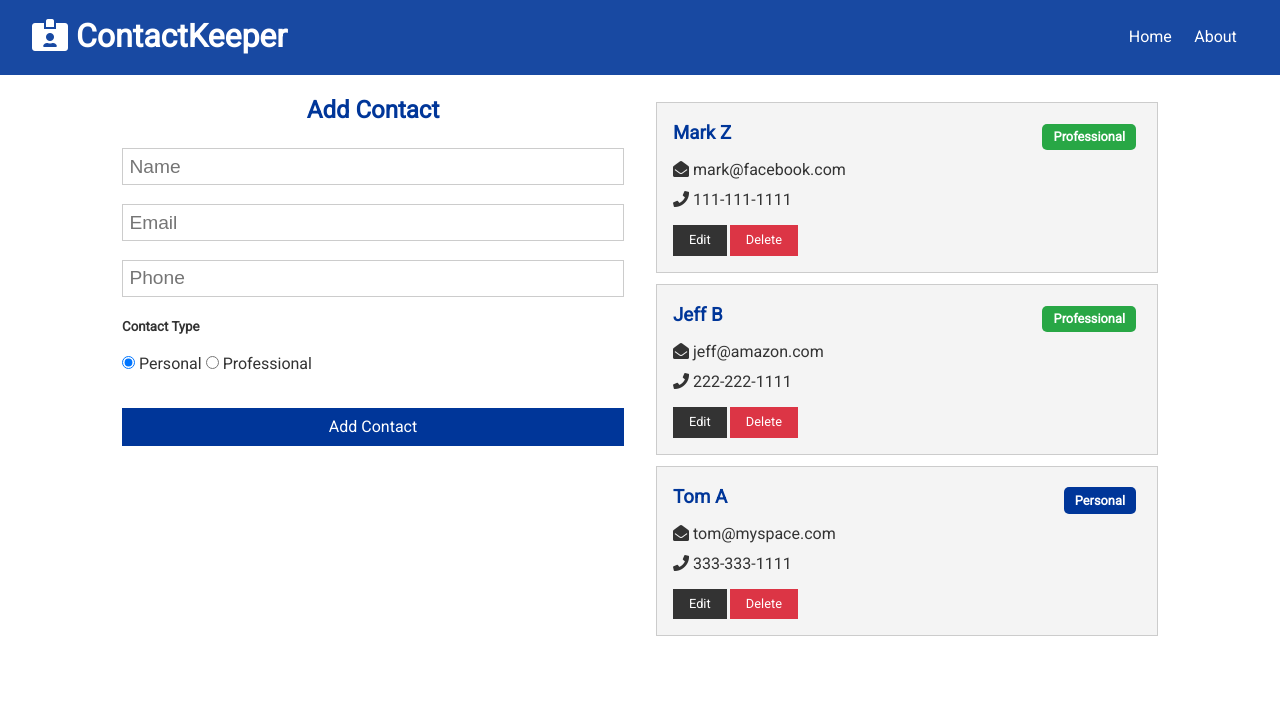
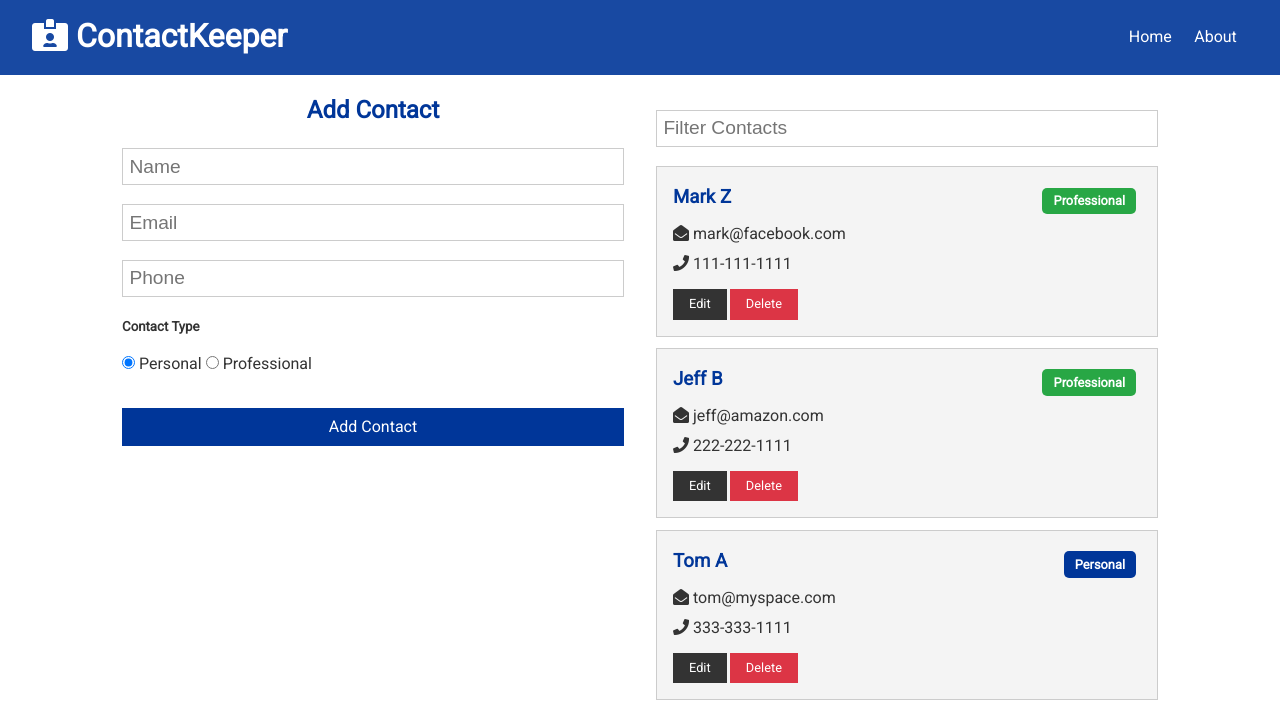
Before and after one commit to Brian-Holland/Contact-Keeper, a React (Create React App) app in the folder client/: page / in a window 1280 px wide. Shown: the top 722 px of the page. Built offline with nearby package versions, Linux system fonts and the light colour scheme.

Commit message:
added filter

```diff
--- /dev/null
+++ b/client/src/components/contacts/ContactFilter.js
@@ -0,0 +1,36 @@
+import React, { useContext, useRef, useEffect } from "react";
+import ContactConext from "../../context/contact/contactContext";
+
+const ContactFilter = () => {
+    const contactContext = useContext(ContactConext);
+
+    const { filterContacts, clearFilter, filtered } = contactContext;
+
+    const text = useRef("");
+
+    useEffect(() => {
+        if (filtered === null) {
+            text.current.value = "";
+        }
+    });
+
+    const onChange = e => {
+        if (text.current.value !== "") {
+            filterContacts(e.target.value);
+        } else {
+            clearFilter();
+        }
+    };
+    return (
+        <form>
+            <input
+                ref={text}
+                type="text"
+                placeholder="Filter Contacts"
+                onChange={onChange}
+            />
+        </form>
+    );
+};
+
+export default ContactFilter;
--- a/client/src/components/contacts/Contacts.js
+++ b/client/src/components/contacts/Contacts.js
@@ -1,16 +1,39 @@
 import React, { Fragment, useContext } from "react";
+import { CSSTransition, TransitionGroup } from "react-transition-group";
 import ContactContext from "../../context/contact/contactContext";
 import ContactItem from "./ContactItem";
 
 const Contacts = () => {
     const contactContext = useContext(ContactContext);
 
-    const { contacts } = contactContext;
+    const { contacts, filtered } = contactContext;
+
+    if (contacts.length === 0) {
+        return <h4>Please add a contact</h4>;
+    }
     return (
         <Fragment>
-            {contacts.map(contact => (
-                <ContactItem key={contact.id} contact={contact} />
-            ))}
+            <TransitionGroup>
+                {filtered !== null
+                    ? filtered.map(contact => (
+                          <CSSTransition
+                              key={contact.id}
+                              timeout={500}
+                              className="item"
+                          >
+                              <ContactItem contact={contact} />
+                          </CSSTransition>
+                      ))
+                    : contacts.map(contact => (
+                          <CSSTransition
+                              key={contact.id}
+                              timeout={500}
+                              className="item"
+                          >
+                              <ContactItem contact={contact} />
+                          </CSSTransition>
+                      ))}
+            </TransitionGroup>
         </Fragment>
     );
 };
--- a/client/src/components/pages/Home.js
+++ b/client/src/components/pages/Home.js
@@ -1,6 +1,7 @@
 import React from "react";
 import Contacts from "../contacts/Contacts";
 import ContactForm from "../contacts/ContactForm";
+import ContactFilter from "../contacts/ContactFilter";
 
 const Home = () => {
     return (
@@ -9,6 +10,7 @@
                 <ContactForm />
             </div>
             <div>
+                <ContactFilter />
                 <Contacts />
             </div>
         </div>
--- a/client/src/context/contact/ContactState.js
+++ b/client/src/context/contact/ContactState.js
@@ -38,6 +38,7 @@
             },
         ],
         current: null,
+        filtered: null,
     };
 
     const [state, dispatch] = useReducer(contactReducer, initialState);
@@ -62,25 +63,35 @@
     const clearCurrent = () => {
         dispatch({ type: CLEAR_CURRENT });
     };
+
     //update contact
     const updateContact = contact => {
         dispatch({ type: UPDATE_CONTACT, payload: contact });
     };
 
     //filter contacts
+    const filterContacts = text => {
+        dispatch({ type: FILTER_CONTACTS, payload: text });
+    };
 
     //clear filter
+    const clearFilter = () => {
+        dispatch({ type: CLEAR_FILTER });
+    };
 
     return (
         <ContactContext.Provider
             value={{
                 contacts: state.contacts,
                 current: state.current,
+                filtered: state.filtered,
                 addContact,
                 deleteContact,
                 setCurrent,
                 clearCurrent,
                 updateContact,
+                filterContacts,
+                clearFilter,
             }}
         >
             {props.children}
--- a/client/src/context/contact/contactReducer.js
+++ b/client/src/context/contact/contactReducer.js
@@ -39,6 +39,21 @@
                     contact.id === action.payload.id ? action.payload : contact
                 ),
             };
+        case FILTER_CONTACTS:
+            return {
+                ...state,
+                filtered: state.contacts.filter(contact => {
+                    const regex = new RegExp(`${action.payload}`, "gi");
+                    return (
+                        contact.name.match(regex) || contact.email.match(regex)
+                    );
+                }),
+            };
+        case CLEAR_FILTER:
+            return {
+                ...state,
+                filtered: null,
+            };
 
         default:
             return state;
```
